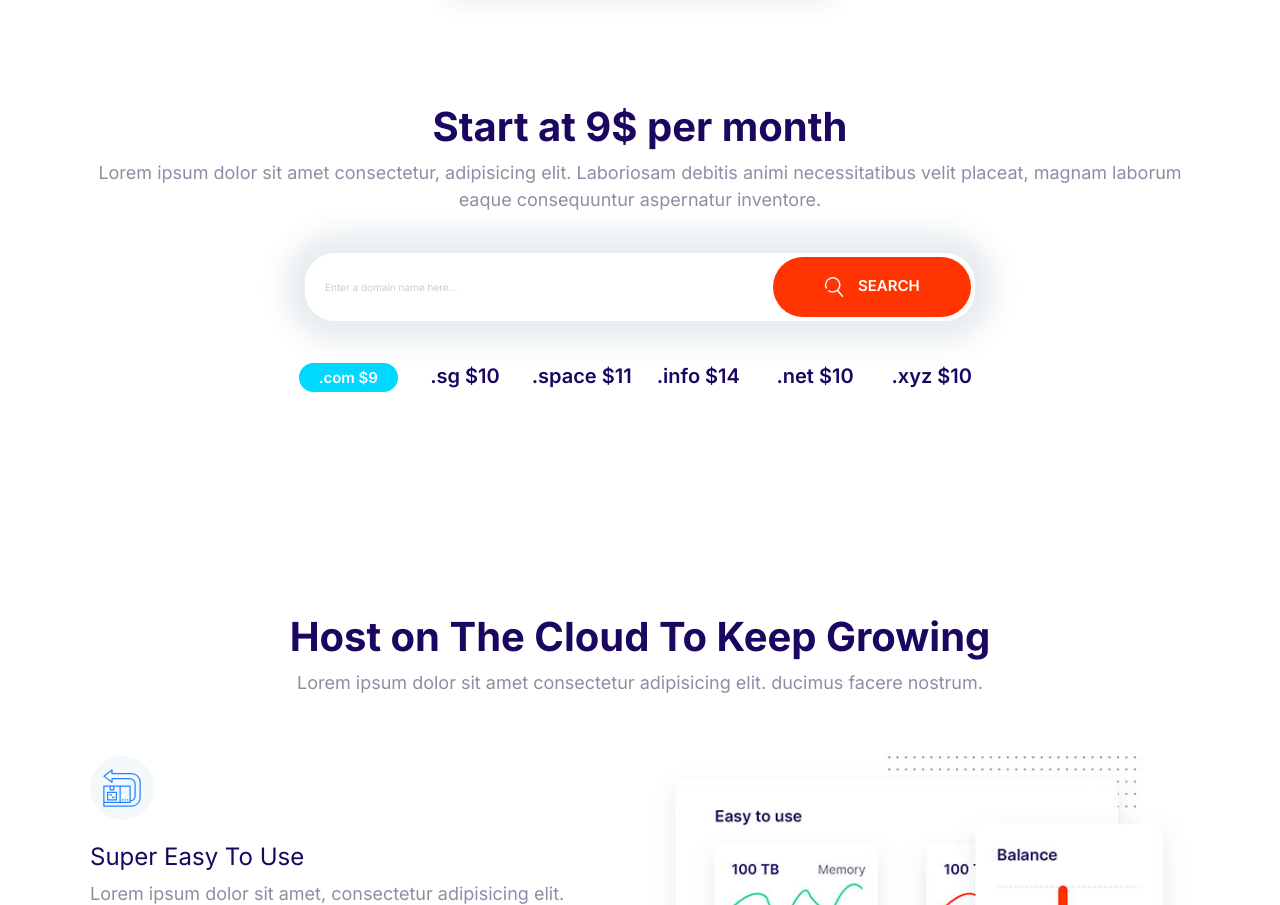
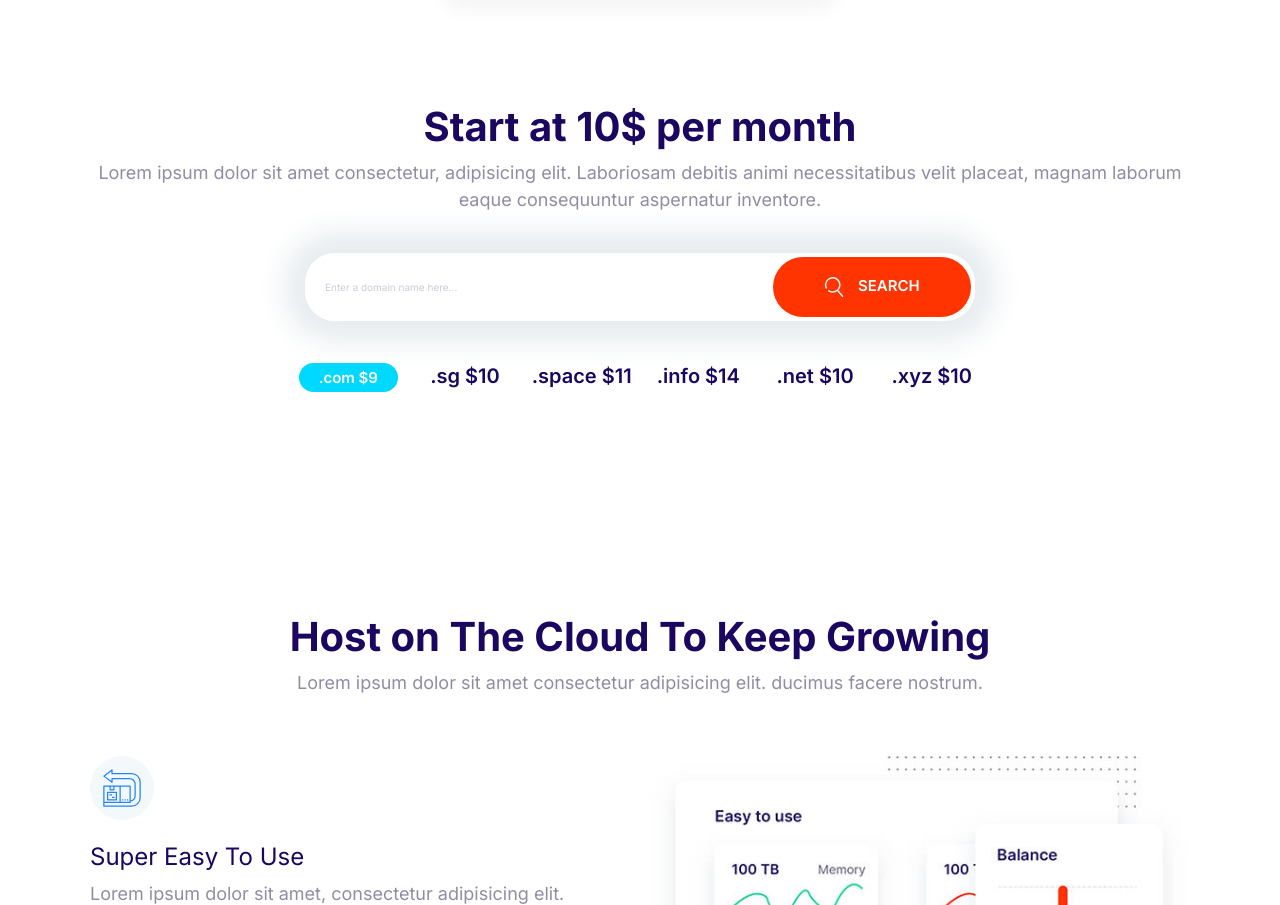
Before and after one commit to luar09/mervify, a website built with Parcel: page playground.html in a window 1280 px wide. Shown: the part 1399-2304 px from the top of the page. Built offline with nearby package versions, Linux system fonts and the light colour scheme.

Commit message:
Update the price from $9 to $10.

```diff
--- a/playground.html
+++ b/playground.html
@@ -118,7 +118,7 @@
 
     <section class="block container block-domain">
       <header class="block__header">
-        <h2>Start at 9$ per month</h2>
+        <h2>Start at 10$ per month</h2>
         <p>
           Lorem ipsum dolor sit amet consectetur, adipisicing elit. Laboriosam
           debitis animi necessitatibus velit placeat, magnam laborum eaque
```
